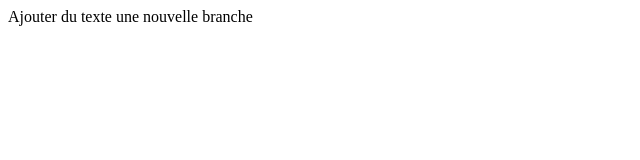
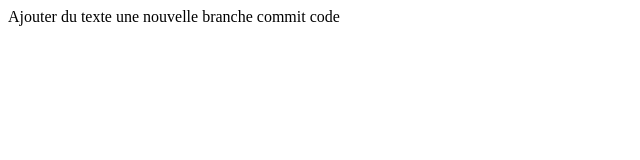
Before and after one commit to wissal-web/TP1, a plain HTML site: page index.html in a window 1280 px wide. Shown: the whole page, without its empty margins (0-640 px from the left). Drawn offline with Linux system fonts and the light colour scheme.

Commit message:
version 1

```diff
--- a/index.html
+++ b/index.html
@@ -9,5 +9,6 @@
 <body>
     Ajouter du texte
     une nouvelle branche
+    commit code
 </body>
 </html>
```
